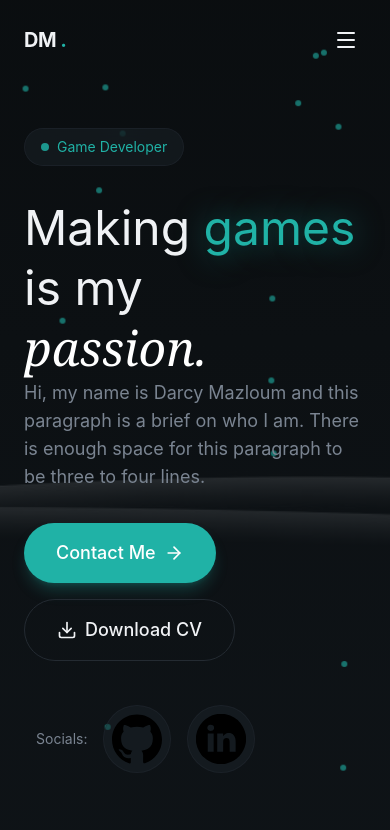
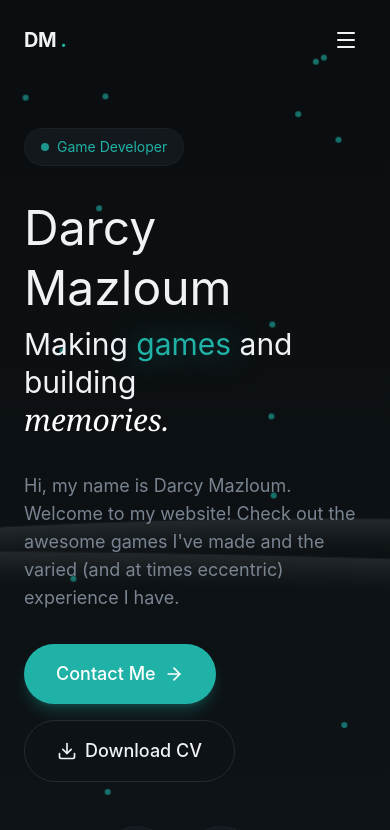
Before and after one commit to darcyMaz/portfolio_site_0.2, a React (Vite) app: page / in a window 390 px wide. Shown: the top 830 px of the page. Built offline with nearby package versions, Linux system fonts and the light colour scheme.

Commit message:
Update Hero content, working on its responsiveness

```diff
--- a/src/sections/Hero.jsx
+++ b/src/sections/Hero.jsx
@@ -61,20 +61,27 @@ export const Hero = () => {
                         </span>
                     </div>
 
-                    {/* Headline - we'll change this lol */}
+                    {/* Headline */}
                     <div>
                         <h1 className="text-5xl md:text-6xl lg:text-7xl leading-tight animate-fade-in animation-delay-100">
+                            Darcy  Mazloum
+                        </h1>
+
+                        <div className="py-1"></div>
+
+                        <h2 className="text-3xl md:text-4xl lg:text-5xl leading-tight animate-fade-in animation-delay-100">
                             Making <span className="text-primary glow-text"> games </span>
-                            <br/>
-                            is my
+                            and building
                             <br/>
                             <span className="font-serif italic font-normal text-white">
-                            passion.
+                            memories.
                             </span>
-                        </h1>
+                        </h2>
+
+                        <div className="py-4"></div>
+
                         <p className="text-lg text-muted-foreground max-w-lg animate-fade-in animation-delay-300">
-                            Hi, my name is Darcy Mazloum and this paragraph is a brief on who I am. There is enough space
-                            for this paragraph to be three to four lines.
+                            Hi, my name is Darcy Mazloum. Welcome to my website! Check out the awesome games I've made and the varied (and at times eccentric) experience I have.
                         </p>
                     </div>
 
@@ -128,6 +135,8 @@ export const Hero = () => {
                             </div>
                         </div>                            */}
 
+
+
                         <div className="overflow-hidden">
                             <div className="flex animate-marqueeOne">
 
@@ -143,6 +152,12 @@ export const Hero = () => {
                                 <div className="px-3"/>
                                 <img src="/maze-assignment/keys-maze.png" className="w-lg object-cover rounded-2xl" alt="Three keys, each a different color, each with a number in the center 1, 2, and 3"/>
 
+                            </div>
+
+                            <div className="relative mx-auto lg:max-w-1/12 lg:bottom-13 lg:left-64 sm:max-w-1/6 sm:bottom-16 sm:left-44 ">
+                                <div className="absolute -bottom-12 -right-16 glass rounded-xl px-4 py-3 animate-float">
+                                    <img src="/dm_profile.jpg" alt="Darcy Mazloum, professional headshot" className="aspect-4/5 object-cover rounded-2xl"/>
+                                </div>
                             </div>
                         </div>
 
```
